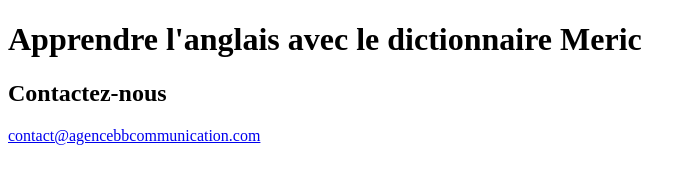
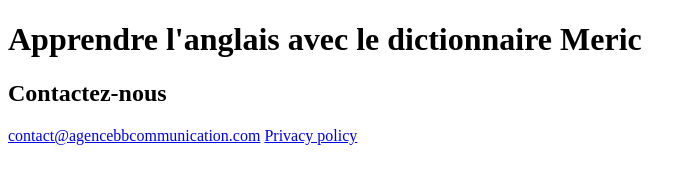
Before and after one commit to michelre/meric-dictionary, a plain HTML site: page index.html in a window 1280 px wide. Shown: the whole page, without its empty margins (0-696 px from the left). Drawn offline with Linux system fonts and the light colour scheme.

Commit message:
feat: privacy policy

```diff
--- a/index.html
+++ b/index.html
@@ -9,6 +9,7 @@
 	<section>
 		<h2>Contactez-nous</h2>
 		<a href="mailto:contact@agencebbcommunication.com">contact@agencebbcommunication.com</a>
+		<a href="privacy-policy.html">Privacy policy</a>
 	</section>
 </body>
 </html>
```
